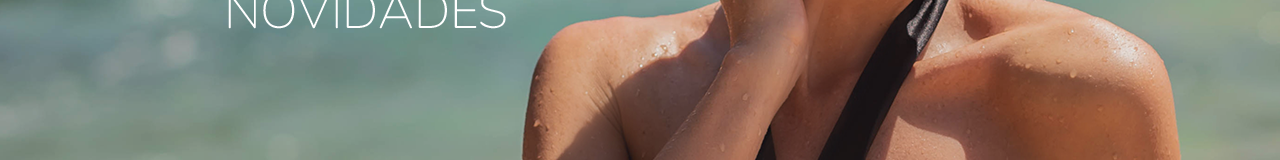
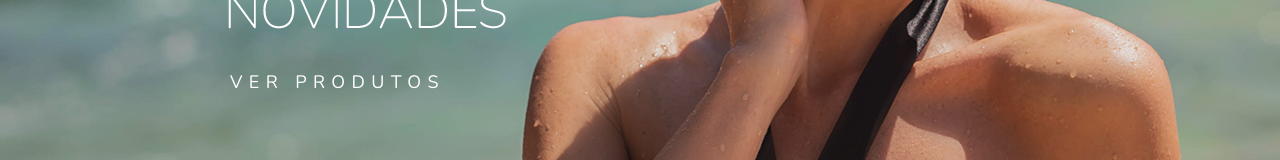
Before and after one commit to wellysonmartins/teste-estagio, a plain HTML site: page oxua-beach.html in a window 1280 px wide. Shown: the part 390-550 px from the top of the page. Drawn offline with nearby package versions, Linux system fonts and the light colour scheme.

Commit message:
Botão confira Banner

```diff
--- a/css/style.css
+++ b/css/style.css
@@ -318,6 +318,19 @@
    height: 732px;
    background-image: url("../img/banner-principal.png");
    background-repeat: no-repeat;
+   padding: 460px 0 0 230px;
+}
+
+.banner-principal a {
+   text-decoration: none;
+   font-family: "Nunito", sans-serif;
+   color: #ffffff;
+   font-size: 18px;
+   letter-spacing: .4rem;
+}
+
+.banner-principal a:hover {
+   color: #f46439;
 }
 
 /*****************************************/
--- a/oxua-beach.html
+++ b/oxua-beach.html
@@ -91,9 +91,9 @@
       </nav>
 
       <section class="single-item slider">
-         <div class="banner-principal"></div>
-         <div class="banner-principal"></div>
-         <div class="banner-principal"></div>
+         <div class="banner-principal"><a href="#">VER PRODUTOS</a></div>
+         <div class="banner-principal"><a href="#">VER PRODUTOS</a></div>
+         <div class="banner-principal"><a href="#">VER PRODUTOS</a></div>
       </section>
    </header>
 
```
